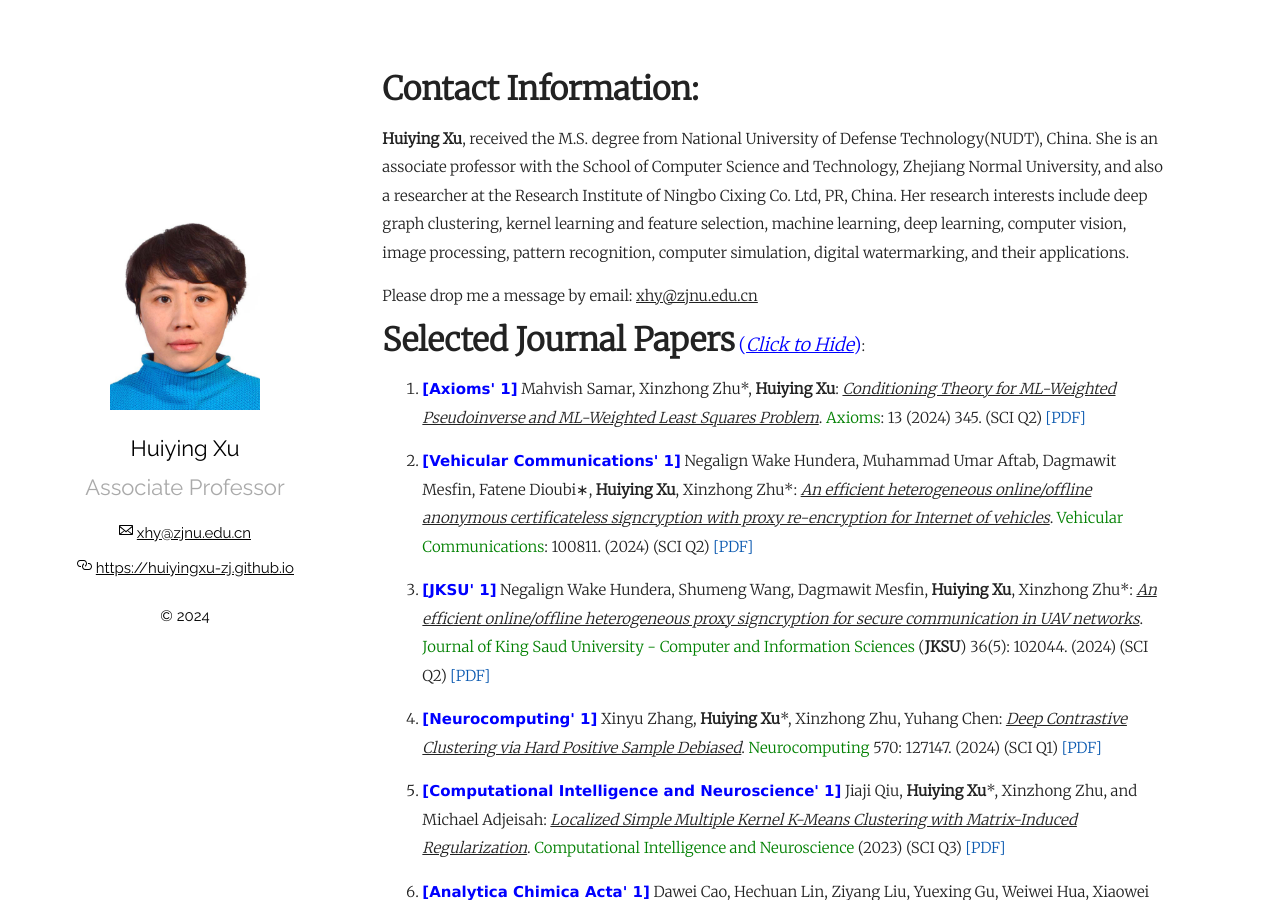
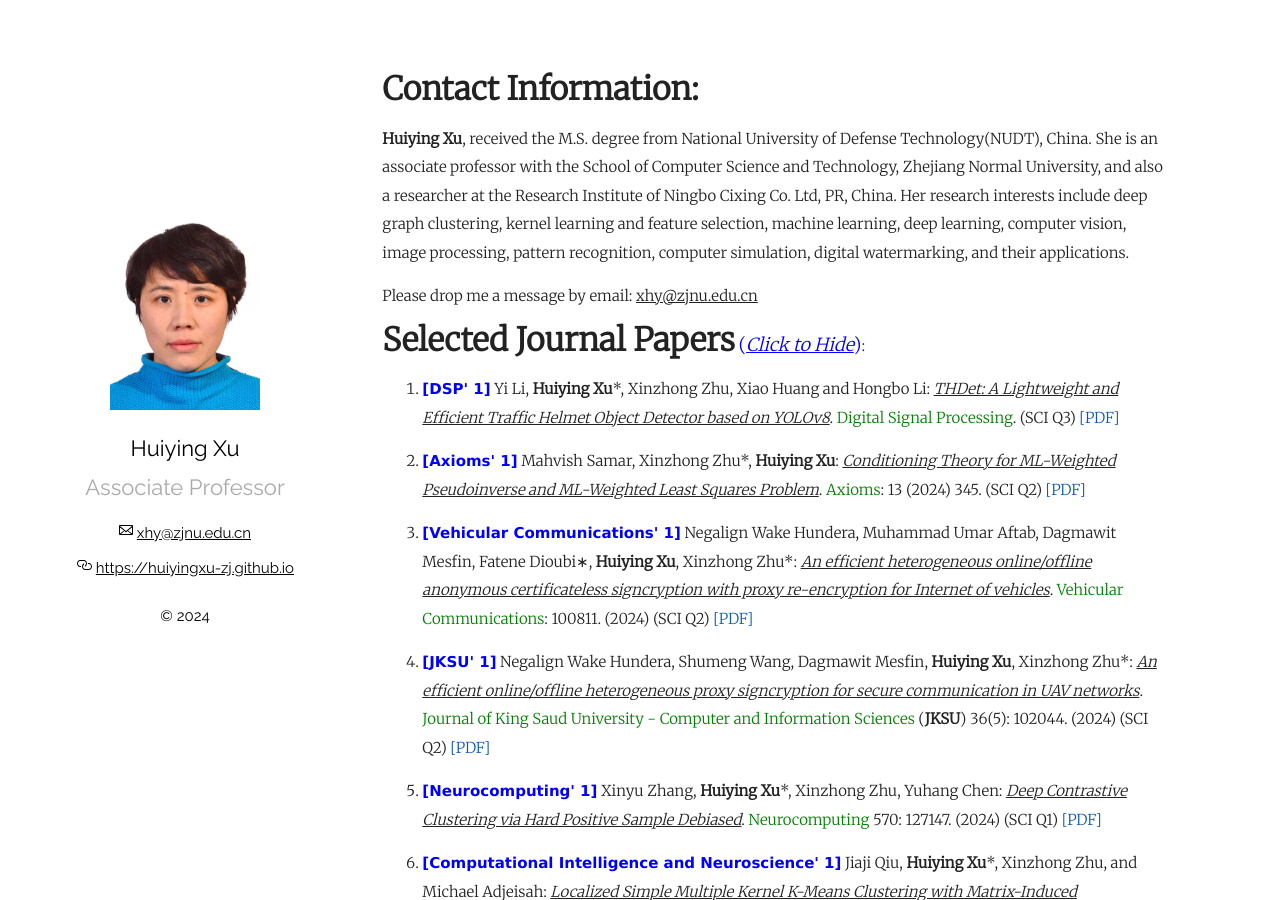
Before and after one commit to xinzhongzhu/huiyingxu-zj.github.io, a Jekyll site: the page built from index.md, in a window 1280 px wide and 900 px high. Built offline with Jekyll 4.4.1, drawn with Linux system fonts in a browser that asks for light colours.

Commit message:
Update index.md

```diff
--- a/index.md
+++ b/index.md
@@ -16,6 +16,10 @@ Please drop me a message by email: <u>xhy@zjnu.edu.cn</u>
   <p>
   <ol>
 
+
+
+
+ <p style="margin-top: 8px;"><li><font face="verdana" color="blue"><b>[DSP' 1]</b></font> Yi Li, <b>Huiying Xu</b>*, Xinzhong Zhu, Xiao Huang and Hongbo Li: <i><u>THDet: A Lightweight and Efficient Traffic Helmet Object Detector based on YOLOv8</u></i>. <font color="green">Digital Signal Processing</font>. (SCI Q3) <a href = "https://huiyingxu-zj.github.io/document/2024_9_15.pdf">[PDF]</a></li></p>
 
 
  <p style="margin-top: 8px;"><li><font face="verdana" color="blue"><b>[Axioms' 1]</b></font> Mahvish Samar, Xinzhong Zhu*, <b>Huiying Xu</b>: <i><u>Conditioning Theory for ML-Weighted Pseudoinverse and ML-Weighted Least Squares Problem</u></i>. <font color="green">Axioms</font>: 13 (2024) 345. (SCI Q2) <a href = "https://huiyingxu-zjnu.github.io/document/5-Conditioning%20Theory%20for%20ML-Weighted.pdf">[PDF]</a></li></p>
```
